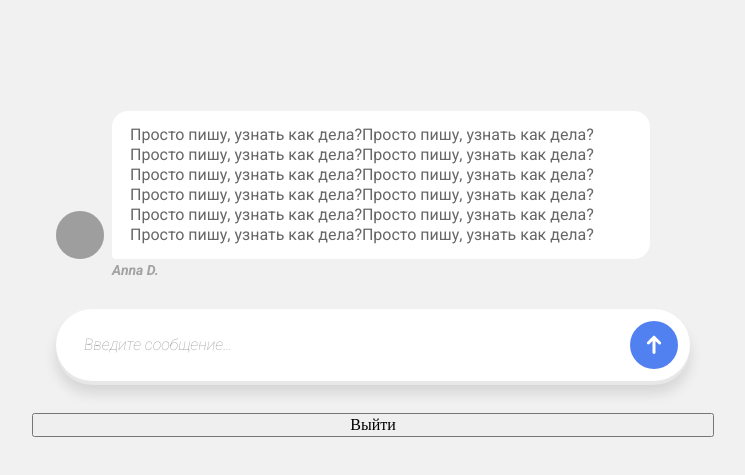
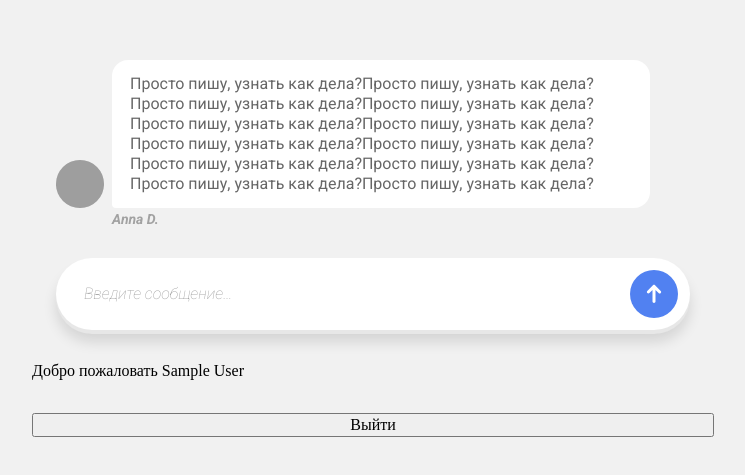
Before and after one commit to hellorustam/easy-chat, a Vue app: page /chat in a window 1280 px wide. Shown: the part 323-798 px from the top of the page, without its empty margins (267-1012 px from the left). Built offline with nearby package versions, Linux system fonts and the light colour scheme; no server answers; sample sign-in values are in the browser's storage; grey boxes are pictures that could not be loaded.

Commit message:
show user data via Pinia

```diff
--- a/src/main.ts
+++ b/src/main.ts
@@ -1,12 +1,14 @@
+import { onAuthStateChanged } from 'firebase/auth'
 import { createPinia } from 'pinia'
 import { createApp } from 'vue'
 import App from './App.vue'
 import auth from './firebase/index.ts'
 import router from './router/router.ts'
+import { useUserStore } from './store/user.ts'
 import { APP_TITLE } from './utils/meta.ts'
 
 document.title = APP_TITLE
-auth
+// auth
 
 // ---
 
@@ -15,4 +17,15 @@ const pinia = createPinia()
 
 app.use(router)
 app.use(pinia)
-app.mount('#app')
+// app.mount('#app')
+
+onAuthStateChanged(auth, firebaseUser => {
+	const userStore = useUserStore()
+	if (firebaseUser) {
+		userStore.setUser(firebaseUser)
+	} else {
+		userStore.clearUser()
+	}
+
+	app.mount('#app') // ⚠️ Только после получения user
+})
--- a/src/pages/ChatPage.vue
+++ b/src/pages/ChatPage.vue
@@ -4,9 +4,9 @@ import { onMounted, ref } from 'vue'
 import BubbleItem from '../components/BubbleItem.vue'
 import TextField from '../components/TextField.vue'
 import router from '../router/router'
-// import { useUserStore } from '../store/user.ts'
+import { useUserStore } from '../store/user.ts'
 
-// const { user } = useUserStore()
+const { user } = useUserStore()
 
 const isLoggedIn = ref(false)
 
@@ -43,7 +43,7 @@ const handleSignOut = async () => {
 		<BubbleItem />
 		<TextField />
 
-		<!-- <div v-if="user">Добро пожаловать {{ user.displayName }}</div> -->
+		<div v-if="user">Добро пожаловать {{ user.displayName }}</div>
 		<button @click="handleSignOut" v-if="isLoggedIn">Выйти</button>
 	</div>
 </template>
--- a/src/pages/LoginPage.vue
+++ b/src/pages/LoginPage.vue
@@ -2,6 +2,11 @@
 import { getAuth, GoogleAuthProvider, signInWithPopup } from 'firebase/auth'
 import googleIcon from '../assets/googleIcon.svg'
 import router from '../router/router'
+import { useUserStore } from '../store/user.ts'
+
+const { user } = useUserStore()
+
+console.log(user)
 
 const signInWithGoogle = async () => {
 	try {
--- a/src/store/user.ts
+++ b/src/store/user.ts
@@ -1,9 +1,26 @@
+import type { User as FirebaseUser } from 'firebase/auth'
 import { defineStore } from 'pinia'
 import { ref } from 'vue'
 
+interface User {
+	uid: string
+	email: string | null
+	displayName: string | null
+	photoURL: string | null
+}
+
 export const useUserStore = defineStore('user', () => {
-	const user = ref(null)
-	const setUser = u => (user.value = u)
+	const user = ref<User | null>(null)
+
+	const setUser = (firebaseUser: FirebaseUser) => {
+		user.value = {
+			uid: firebaseUser.uid,
+			email: firebaseUser.email,
+			displayName: firebaseUser.displayName,
+			photoURL: firebaseUser.photoURL,
+		}
+	}
+
 	const clearUser = () => (user.value = null)
 
 	return { user, setUser, clearUser }
```
